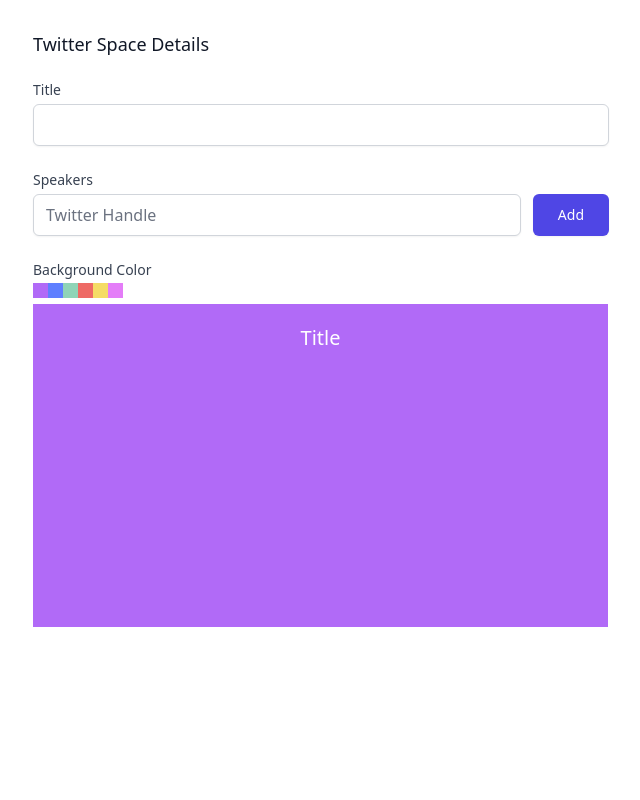
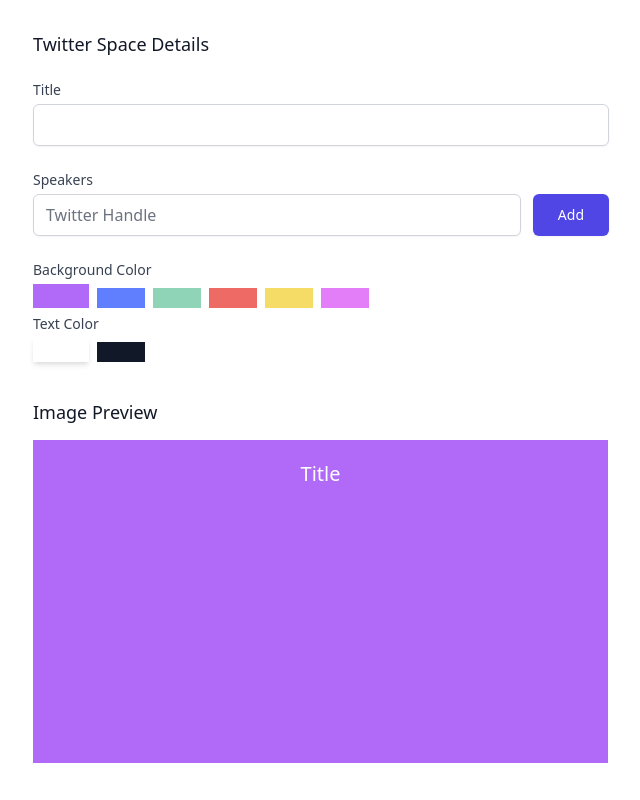
Before and after one commit to nickoelsner/spacespromo, a Next.js app: page / in a window 1280 px wide. Shown: the whole page, without its empty margins (319-959 px from the left). Built offline with nearby package versions, Linux system fonts and the light colour scheme.

Commit message:
add text color picker

```diff
--- a/pages/index.js
+++ b/pages/index.js
@@ -11,10 +11,13 @@ const backgroundColors = [
   'bg-[#E47DF8]',
 ]
 
+const textColors = ['text-white', 'text-gray-900']
+
 export default function Home() {
   const [speakers, setSpeakers] = useState([])
   const [title, setTitle] = useState('')
   const [backgroundColor, setBackgroundColor] = useState(backgroundColors[0])
+  const [textColor, setTextColor] = useState(textColors[0])
 
   return (
     <div>
@@ -48,12 +51,31 @@ export default function Home() {
                   </div>
                   <SpeakerSearch speakers={speakers} setSpeakers={setSpeakers} />
                 </div>
-                <h4 className="block text-sm font-medium text-gray-700">Background Color</h4>
+                <h4 className="block mb-1 text-sm font-medium text-gray-700">Background Color</h4>
                 {backgroundColors.map((color, i) => (
-                  <button key={i} className={`w-[15px] h-[15px] ${color}`} />
+                  <button
+                    key={i}
+                    className={`w-12 h-5 mr-2 ${color} ${
+                      backgroundColor === color ? 'w-14 h-6' : ''
+                    }`}
+                    onClick={() => setBackgroundColor(color)}
+                  />
                 ))}
+                <h4 className="block mb-1 text-sm font-medium text-gray-700">Text Color</h4>
+                {textColors.map((color, i) => (
+                  <button
+                    key={i}
+                    className={`w-12 h-5 mr-2 ${
+                      color === 'text-white' ? 'bg-white shadow-md' : 'bg-gray-900'
+                    } ${textColor === color ? 'w-14 h-6' : ''}`}
+                    onClick={() => setTextColor(color)}
+                  />
+                ))}
+                <h3 className="pt-8 mb-4 text-lg font-medium leading-6 text-gray-900">
+                  Image Preview
+                </h3>
                 <div className={`w-[575px] h-[323.4375px] ${backgroundColor} p-5`}>
-                  <h1 className="mb-5 text-xl font-medium text-center text-white">
+                  <h1 className={`mb-5 text-xl font-medium text-center ${textColor}`}>
                     {title || 'Title'}
                   </h1>
                   <ul className="flex flex-wrap justify-center">
@@ -64,7 +86,7 @@ export default function Home() {
                           src={`https://unavatar.io/twitter/${speaker.username}`}
                           alt=""
                         />
-                        <h3 className="text-[12px] font-medium text-white">{speaker.name}</h3>
+                        <h3 className={`text-[12px] font-medium ${textColor}`}>{speaker.name}</h3>
                       </li>
                     ))}
                   </ul>
```
